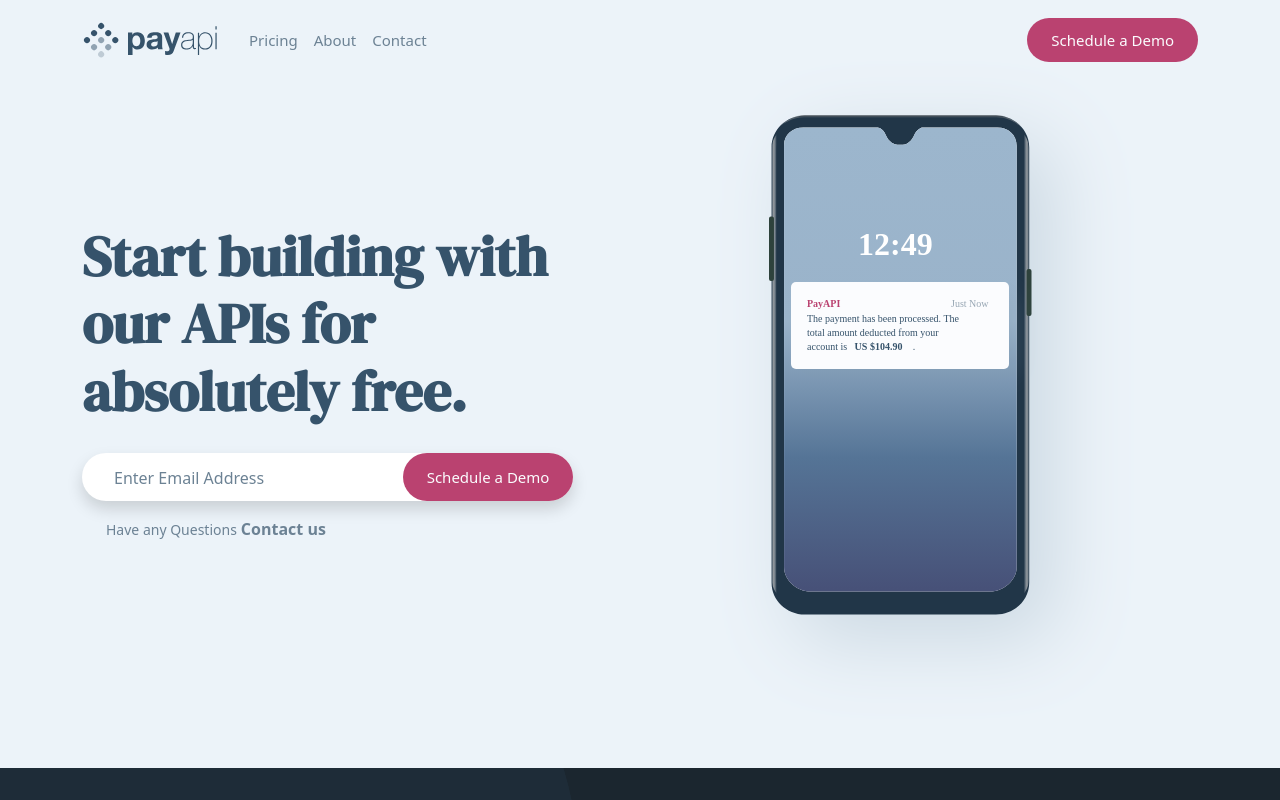
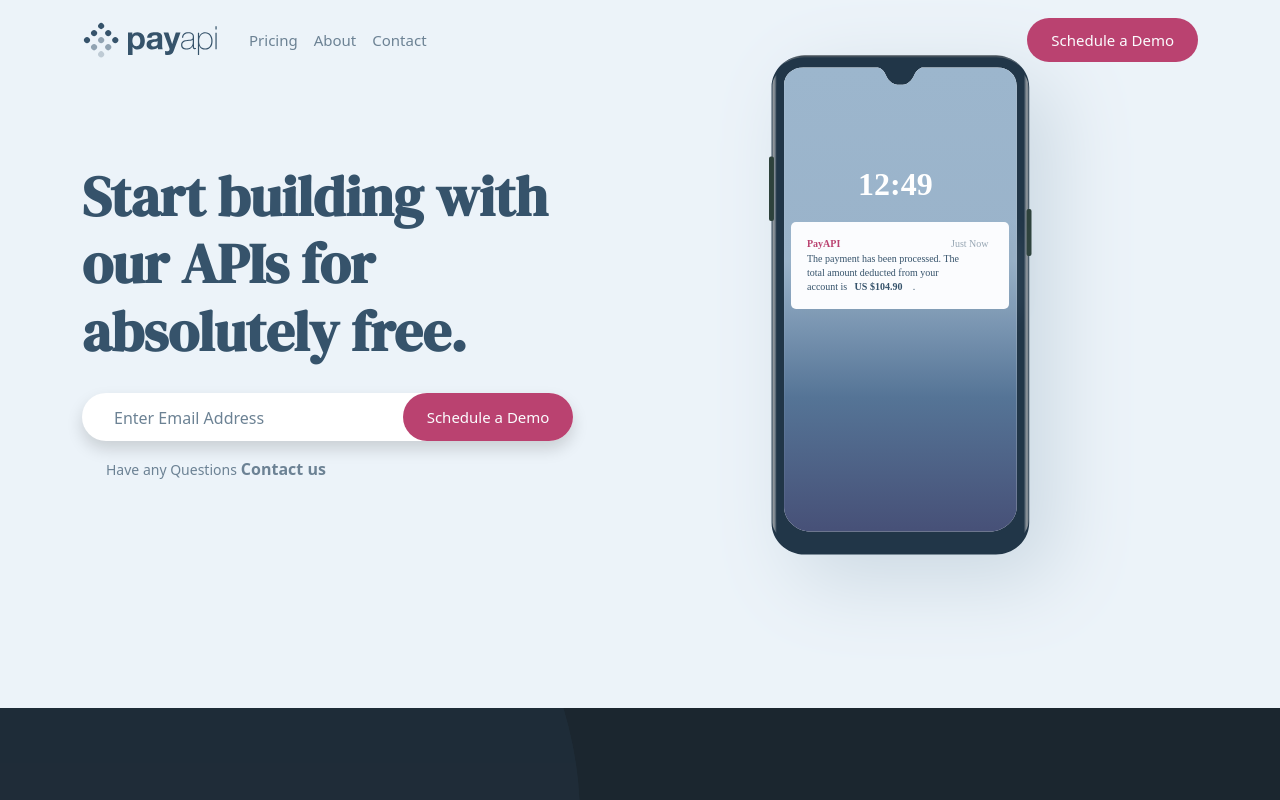
Before and after one commit to ShaimaaAKamal/angularPayAPi, an Angular app: page / in a window 1280 px wide. Shown: the top 800 px of the page. Built offline with nearby package versions, Linux system fonts and the light colour scheme.

Commit message:
remove parent container

```diff
--- a/src/app/app.component.html
+++ b/src/app/app.component.html
@@ -1,7 +1,5 @@
 <div class="bigContainer">
      <app-navbar></app-navbar>
-     <div class="parent">
-          <router-outlet></router-outlet>
-     </div>
+     <router-outlet></router-outlet>
      <app-footer></app-footer>
 </div>
```
